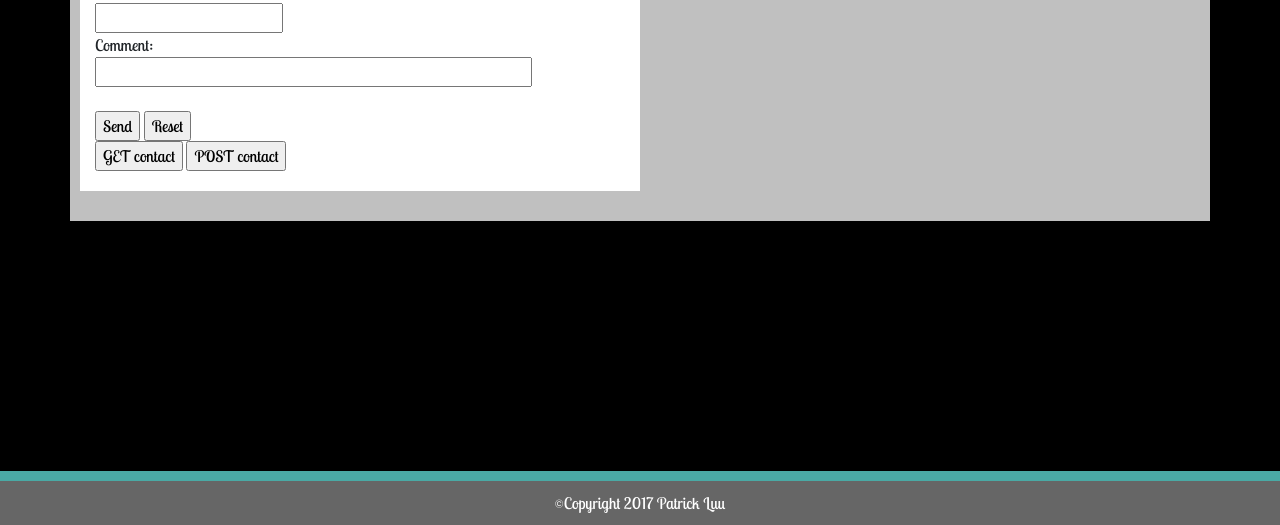
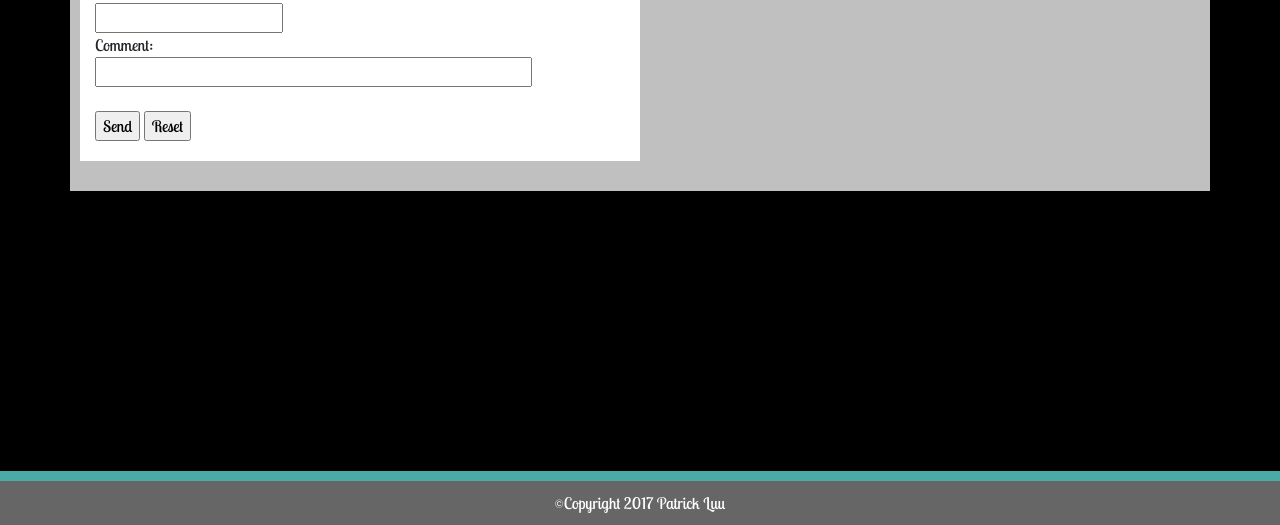
Before and after one commit to patluu66/Bootstrap-Portfolio, a plain HTML site: page contact.html in a window 1280 px wide. Shown: the part 275-800 px from the top of the page. Drawn offline with nearby package versions, Linux system fonts and the light colour scheme.

Commit message:
Update contact.html
remove button

```diff
--- a/contact.html
+++ b/contact.html
@@ -131,8 +131,8 @@
             <input type="reset" value="Reset">
           </form>
 
-          <button onclick="getContact()">GET contact</button>
-          <button onclick="postContact()">POST contact</button>
+<!--           <button onclick="getContact()">GET contact</button>
+          <button onclick="postContact()">POST contact</button> -->
 
 
 
```
